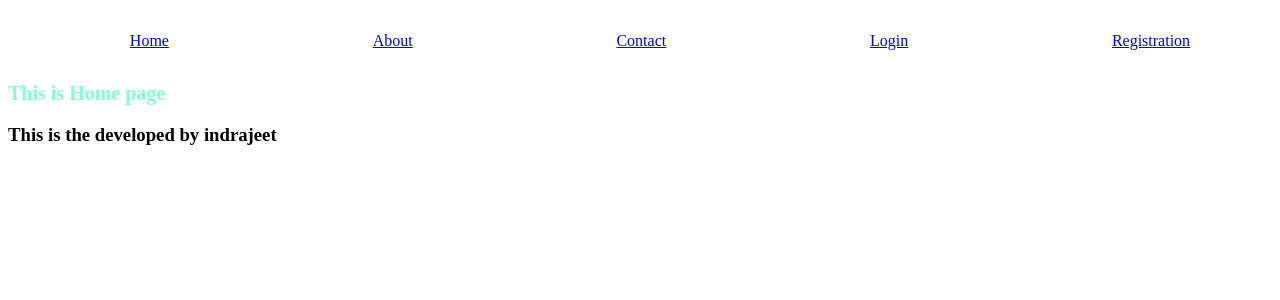
After one commit to indrajeetyadav678/static_file_in-_django, a Django app: page /app1/home/ in a window 1280 px wide. The commit adds this page. Shown: the top 300 px of the page. Run offline with Django 5.2, Linux system fonts and the light colour scheme.

Commit message:
template_cutting first update

```diff
--- a/project/app1/static/css/app1/style.css
+++ b/project/app1/static/css/app1/style.css
@@ -2,3 +2,14 @@
     color:aquamarine;
     font-size: 20px;
 }
+
+#navbar{
+    list-style: none;
+    display: flex;
+    justify-content: space-around;
+    align-items: center;
+    width: 100%;
+    height: 50px;
+    padding-left: 20px;
+    padding-right: 20px;
+}
--- /dev/null
+++ b/project/app1/templates/app1/about.html
@@ -0,0 +1,4 @@
+{% extends 'base.html' %}
+{% block content %}
+    <h1 id="heading">This is About page</h1>
+{% endblock %}
--- /dev/null
+++ b/project/app1/templates/app1/base.html
@@ -0,0 +1,28 @@
+<!DOCTYPE html>
+<html lang="en">
+    <head>
+        <meta charset="UTF-8">
+        <meta name="viewport" content="width=device-width, initial-scale=1.0">
+        <title>Document</title>
+        {% load static %}
+    <link rel="stylesheet" href="{% static 'css/app1/style.css' %}" />
+
+</head>
+<body>
+    <ul id="navbar">
+        <li><a href="{% url 'home' %}">Home</a></li>
+        <li><a href="{% url 'about' %}">About</a></li>
+        <li><a href="{% url 'contact' %}">Contact</a></li>
+        <li><a href="{% url 'login' %}">Login</a></li>
+        <li><a href="{% url 'regist' %}">Registration</a></li>
+    </ul>
+    {% block content %}
+    <h2>This is base page</h2>
+    {% endblock %}
+    <footer>
+        <h3>
+            This is the developed by indrajeet
+        </h3>
+    </footer>
+</body>
+</html>
--- /dev/null
+++ b/project/app1/templates/app1/contact.html
@@ -0,0 +1,4 @@
+{% extends 'base.html' %}
+{% block content %}
+    <h1 id="heading">This is Contact page</h1>
+{% endblock %}
--- a/project/app1/templates/app1/home.html
+++ b/project/app1/templates/app1/home.html
@@ -1,13 +1,4 @@
-{% load static %}
-<!DOCTYPE html>
-<html lang="en">
-<head>
-    <meta charset="UTF-8">
-    <meta name="viewport" content="width=device-width, initial-scale=1.0">
-    <title>Home1</title>
-    <link rel="stylesheet" href="{% Static 'css/app1/style.css'}"
-</head>
-<body>
-    <h1 id="heading">This is Home page-1</h1>
-</body>
-</html>
+{% extends 'app1/base.html' %}
+{% block content %}
+    <h1 id="heading">This is Home page</h1>
+{% endblock %}
--- /dev/null
+++ b/project/app1/templates/app1/login.html
@@ -0,0 +1,4 @@
+{% extends 'base.html' %}
+{% block content %}
+    <h1 id="heading">This is Login page</h1>
+{% endblock  %}
--- /dev/null
+++ b/project/app1/templates/app1/registration.html
@@ -0,0 +1,4 @@
+{% extends 'base.html' %}
+{% block content %}
+    <h1 id="heading">This is Registration page</h1>
+{% endblock %}
--- a/project/app1/urls.py
+++ b/project/app1/urls.py
@@ -2,5 +2,9 @@ from django.urls import path
 from .views import*
 
 urlpatterns = [
-    path('app1/', home, name='home')
+    path('home/', home, name='home'),
+    path('about/', about, name='about'),
+    path('contact/', contact, name='contact'),
+    path('login/', login, name='login'),
+    path('regist/', regist, name='regist')
 ]
--- a/project/app1/views.py
+++ b/project/app1/views.py
@@ -4,3 +4,15 @@ from django.shortcuts import render
 
 def home(request):
     return render(request, "app1/home.html")
+
+def about(request):
+    return render(request, "app1/about.html")
+
+def contact(request):
+    return render(request, "app1/contact.html")
+
+def login(request):
+    return render(request, "app1/login.html")
+
+def regist(request):
+    return render(request, "app1/registration.html")
--- a/project/app2/templates/app2/home.html
+++ b/project/app2/templates/app2/home.html
@@ -1,4 +1,4 @@
-{ % load static % }
+
 <!DOCTYPE html>
 <html lang="en">
 <head>
--- a/project/app2/urls.py
+++ b/project/app2/urls.py
@@ -2,5 +2,5 @@ from django.urls import path
 from .views import*
 
 urlpatterns = [
-    path('app2/', home1, name='home')
+    path('app2/', home, name='home')
 ]
--- a/project/app2/views.py
+++ b/project/app2/views.py
@@ -1,5 +1,5 @@
 from django.shortcuts import render
 
 # Create your views here.
-def home1(request):
+def home(request):
     return render(request, 'app2/home.html')
--- a/project/project/urls.py
+++ b/project/project/urls.py
@@ -19,6 +19,6 @@ from django.urls import path,include
 
 urlpatterns = [
     path('admin/', admin.site.urls),
-    path('', include('app1.urls')),
-    path('', include('app2.urls'))
+    path('app1/', include('app1.urls')),
+    path('app2/', include('app2.urls'))
 ]
```
